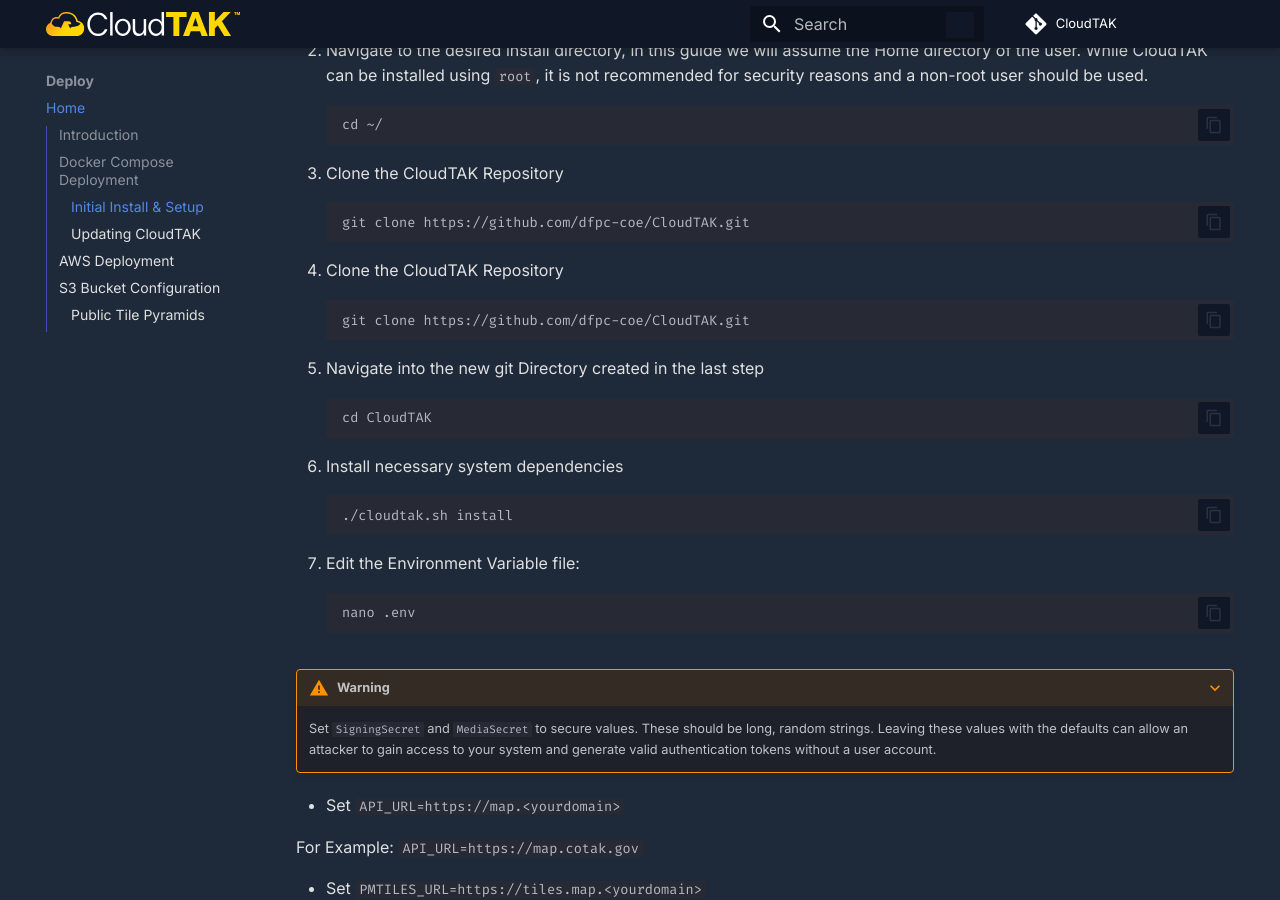
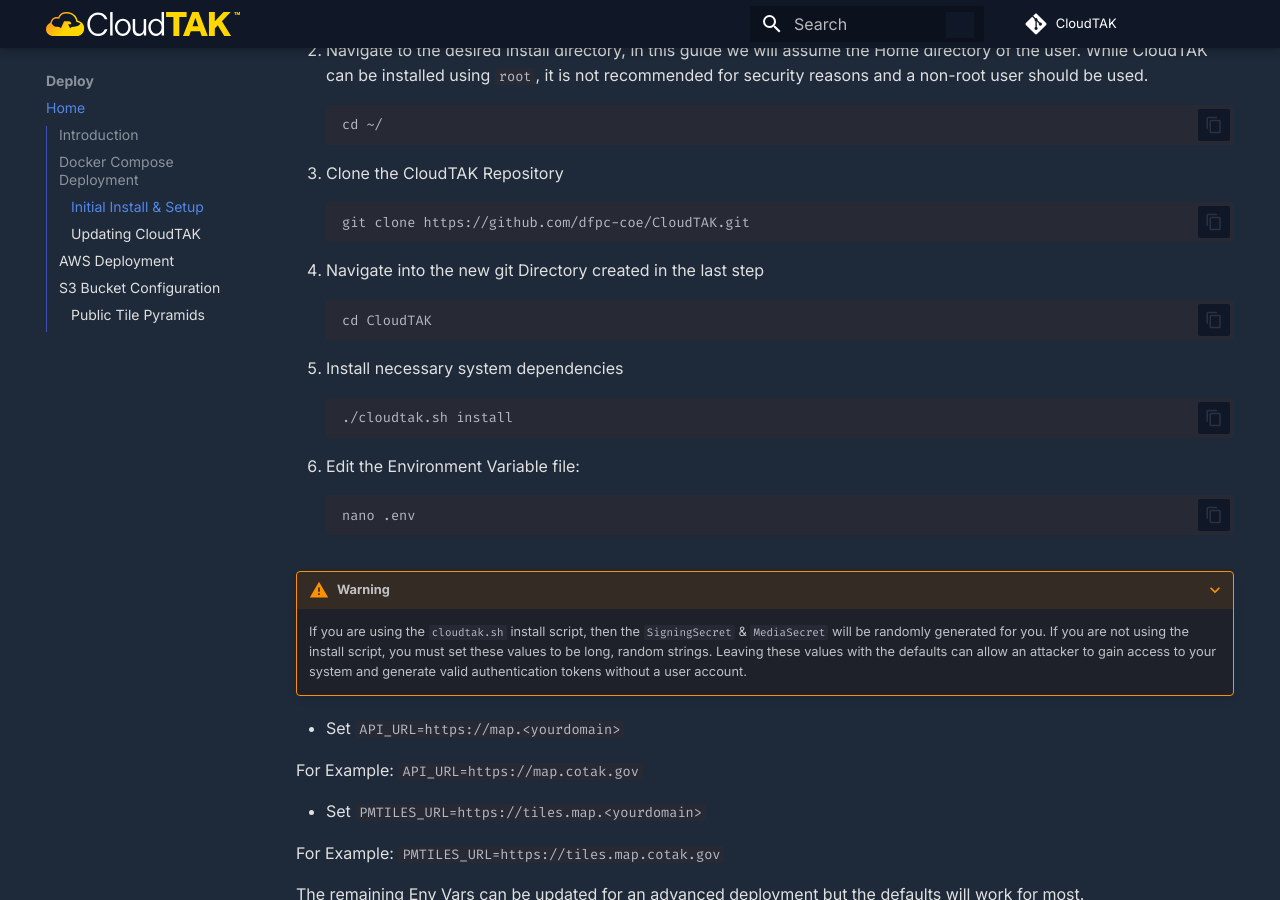
Before and after one commit to dfpc-coe/CloudTAK-Website, an MkDocs documentation site: the page built from docs/docs/deploy.md, in a window 1280 px wide and 900 px high, scrolled down 794 px. Built offline with MkDocs 1.6.1 and Material for MkDocs 9.7.7, drawn with Linux system fonts in a browser that asks for light colours; comment, search, counter and statistics services are not loaded.

Commit message:
Update Install Scripts

````diff
--- a/docs/docs/deploy.md
+++ b/docs/docs/deploy.md
@@ -39,25 +39,19 @@
     git clone https://github.com/dfpc-coe/CloudTAK.git
     ```
 
-4. Clone the CloudTAK Repository
-
-    ```
-    git clone https://github.com/dfpc-coe/CloudTAK.git
-    ```
-
-5. Navigate into the new git Directory created in the last step
+4. Navigate into the new git Directory created in the last step
 
     ```
     cd CloudTAK
     ```
 
-6. Install necessary system dependencies
+5. Install necessary system dependencies
 
     ```
     ./cloudtak.sh install
     ```
 
-7. Edit the Environment Variable file:
+6. Edit the Environment Variable file:
 
     ```
     nano .env
@@ -65,9 +59,10 @@
 
 ???+ warning
 
-    Set `SigningSecret` and `MediaSecret` to secure values. These should be long, random strings.
-    Leaving these values with the defaults can allow an attacker to gain access to your system
-    and generate valid authentication tokens without a user account.
+    If you are using the `cloudtak.sh` install script, then the `SigningSecret` & `MediaSecret`
+    will be randomly generated for you. If you are not using the install script, you must
+    set these values to be long, random strings. Leaving these values with the defaults can allow
+    an attacker to gain access to your system and generate valid authentication tokens without a user account.
 
 - Set `API_URL=https://map.<yourdomain>`
 
````
Also changed, not shown: other parts of docs/docs/deploy.md (+2 -2 lines).
